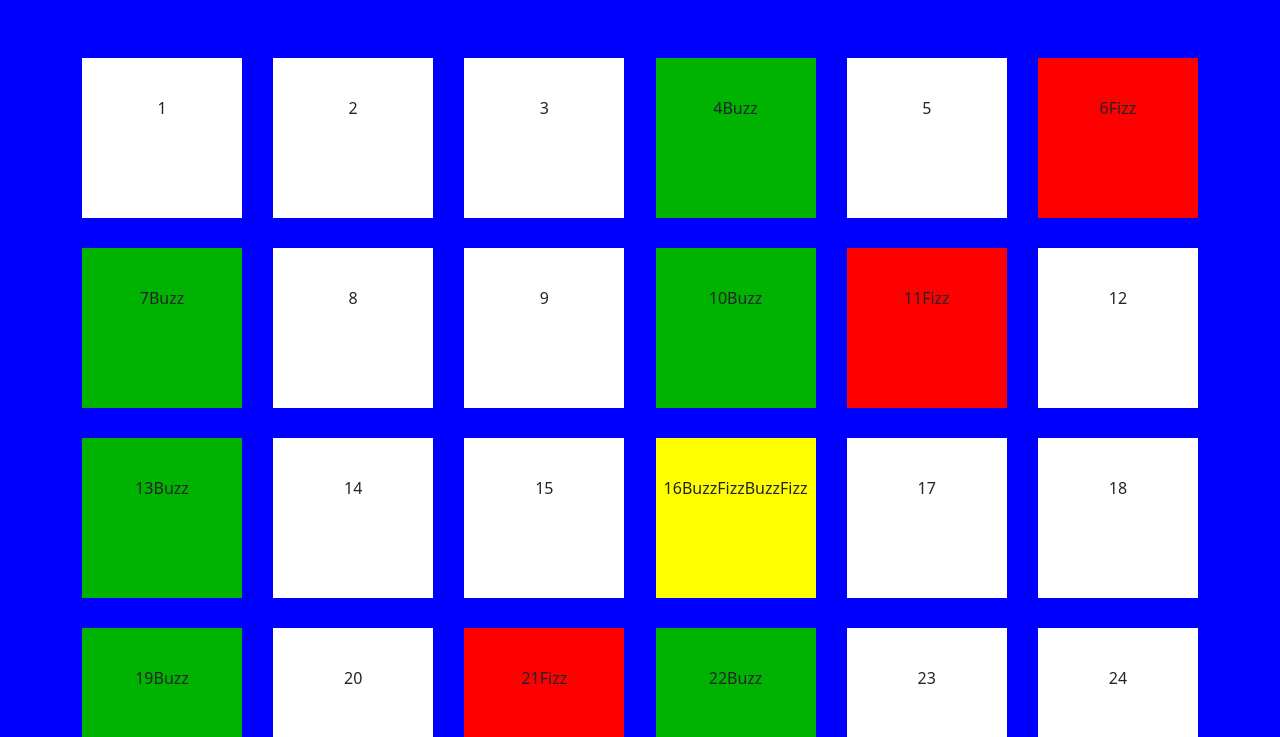
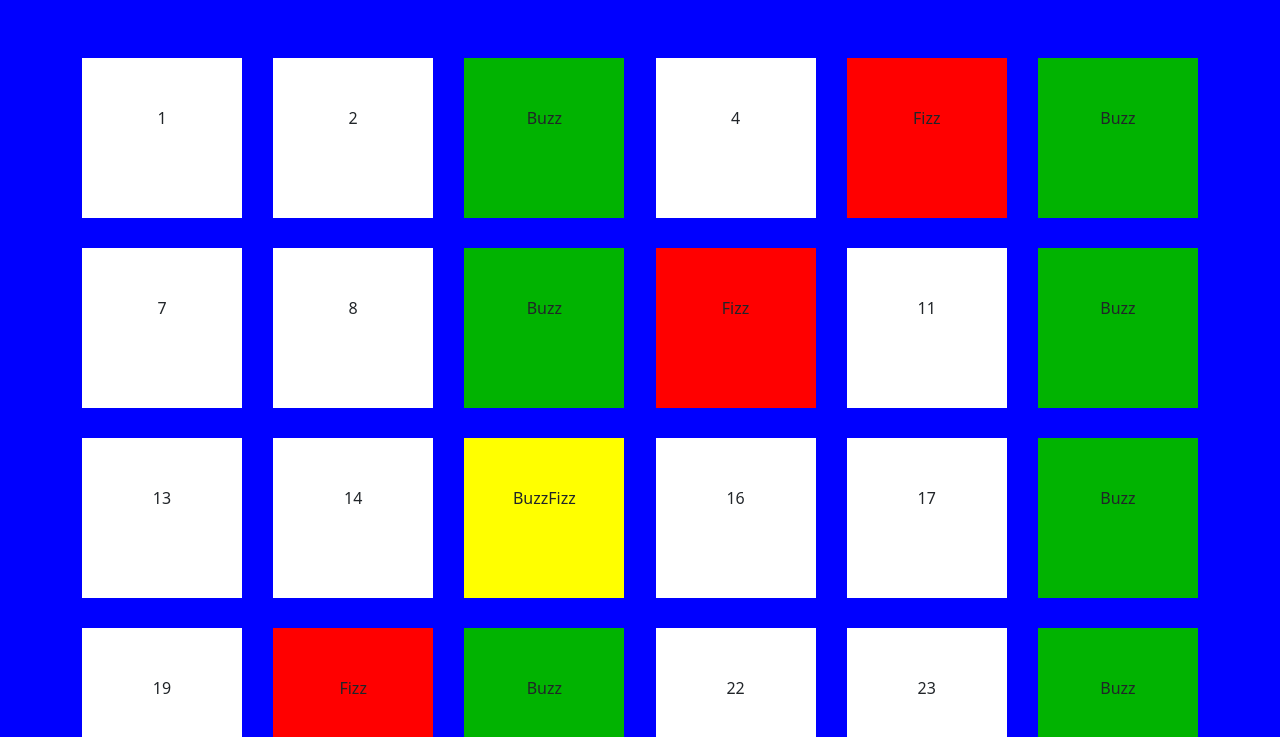
Before and after one commit to erikvella/js-fizzbuzz, a plain HTML site: page index.html in a window 1280 px wide. Shown: the part 63-800 px from the top of the page. Drawn offline with nearby package versions, Linux system fonts and the light colour scheme.

Commit message:
[fix] buzzFizz

```diff
--- a/css/style.css
+++ b/css/style.css
@@ -14,7 +14,7 @@ h1{
   height: 160px;
   background-color: rgb(255, 255, 255);
   text-align: center;
-  line-height: 100px;
+ line-height: 120px;
   margin: 15px 0;
 }
 
--- a/index.html
+++ b/index.html
@@ -15,7 +15,7 @@
   <section>
     <div class="container my-5 ">
       <div class="box-container d-flex flex-wrap justify-content-between ">
-        <div class="box">1</div>
+
       </div>
     </div>
   </section>
--- a/js/script.js
+++ b/js/script.js
@@ -23,25 +23,26 @@ for(let i = 1 ; i <= 100 ; i++) {
 
 
   const box = document.createElement('div');
-  box.classList.add('box');
-  box.append(i + 1);
-  boxesContainer.append(box);
+  box.className = 'box';
 
 
-if(i % 3 === 0){
+
+  if(i % 15 === 0)  {
+    console.log('BuzzFizz');
+    box.classList.add('bg-yellow');
+    box.append('BuzzFizz');
+  }else if(i % 3 === 0){
   console.log('Buzz');
   box.classList.add('bg-green');
   box.append('Buzz');
-}
-if(i % 5 === 0){
+}else if(i % 5 === 0){
   console.log('Fizz');
   box.classList.add('bg-red');
   box.append('Fizz');
+}  else{
+  console.log(i);
+  box.append(i);
 }
-if(i % 3 === 0 && i % 5 === 0)  {
-  console.log('BuzzFizz');
-  box.classList.add('bg-yellow');
-  box.append('BuzzFizz');
-}
+boxesContainer.append(box);
 
  }
```
